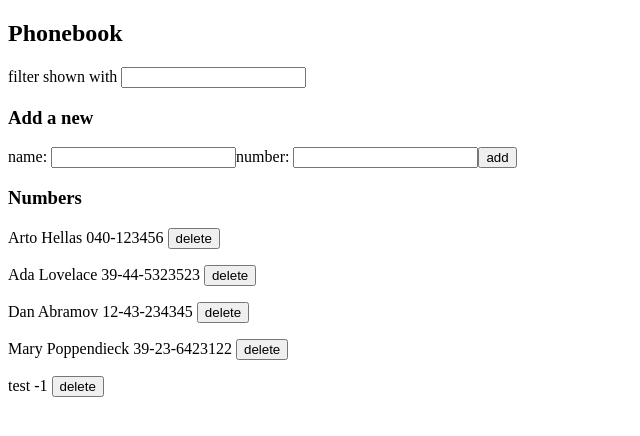
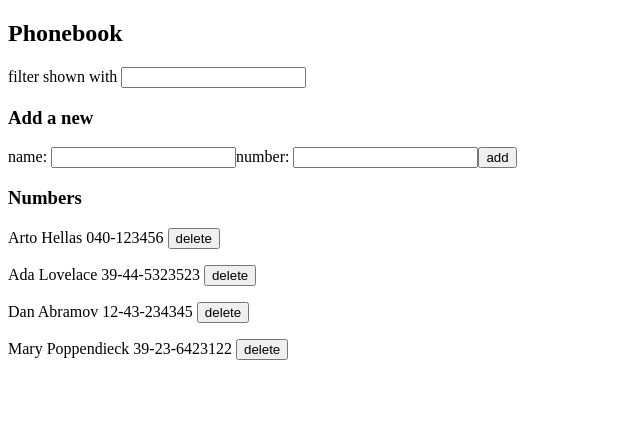
Before and after one commit to tugushka/fullstackopen2020, a React (Create React App) app in the folder part2/phonebook/: page / in a window 1280 px wide. Shown: the top 436 px of the page, without its empty margins (0-640 px from the left). Built offline with nearby package versions, Linux system fonts and the light colour scheme; data requests are answered from the project's data file.

Commit message:
exercise 2.17 fix

```diff
--- a/part2/phonebook/src/App.js
+++ b/part2/phonebook/src/App.js
@@ -11,7 +11,7 @@ const App = () => {
     peoplesService.getAll()
       .then( response => {
         console.log(response);
-        setPersons([...response.data,{name: 'test', number:'-1'}]);
+        setPersons(response.data);
       });
   }, []);
 
```
